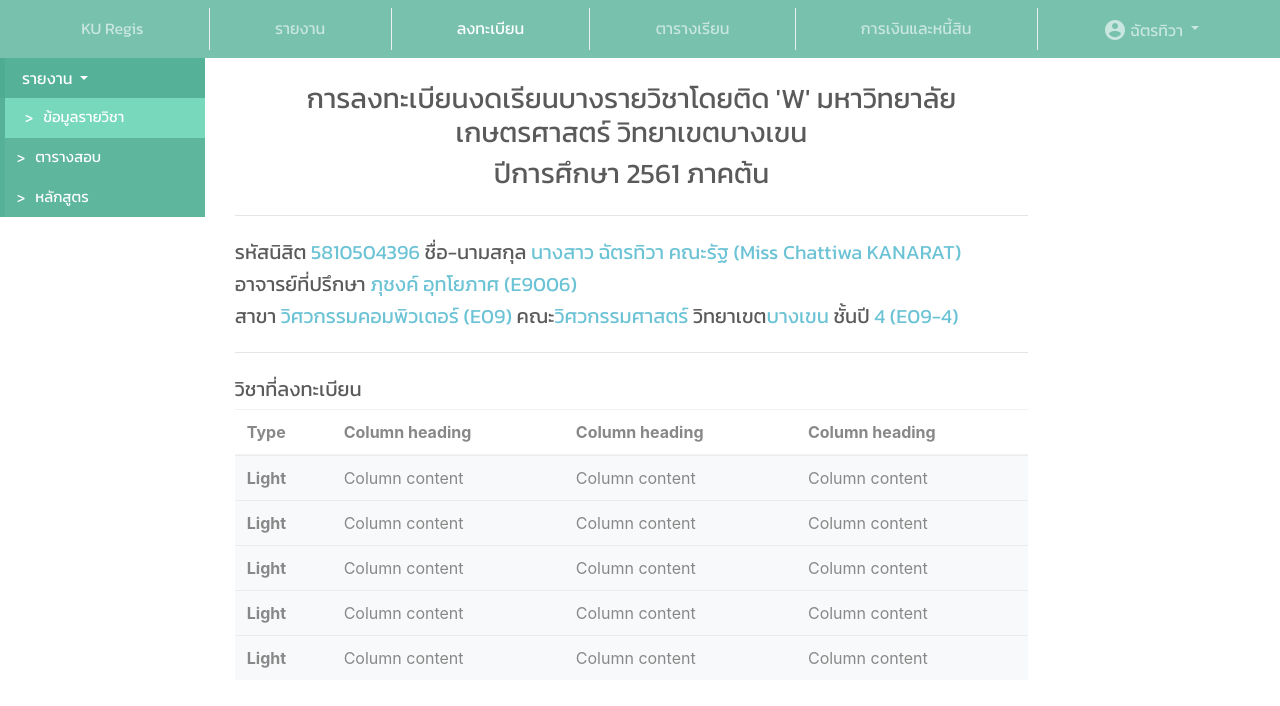
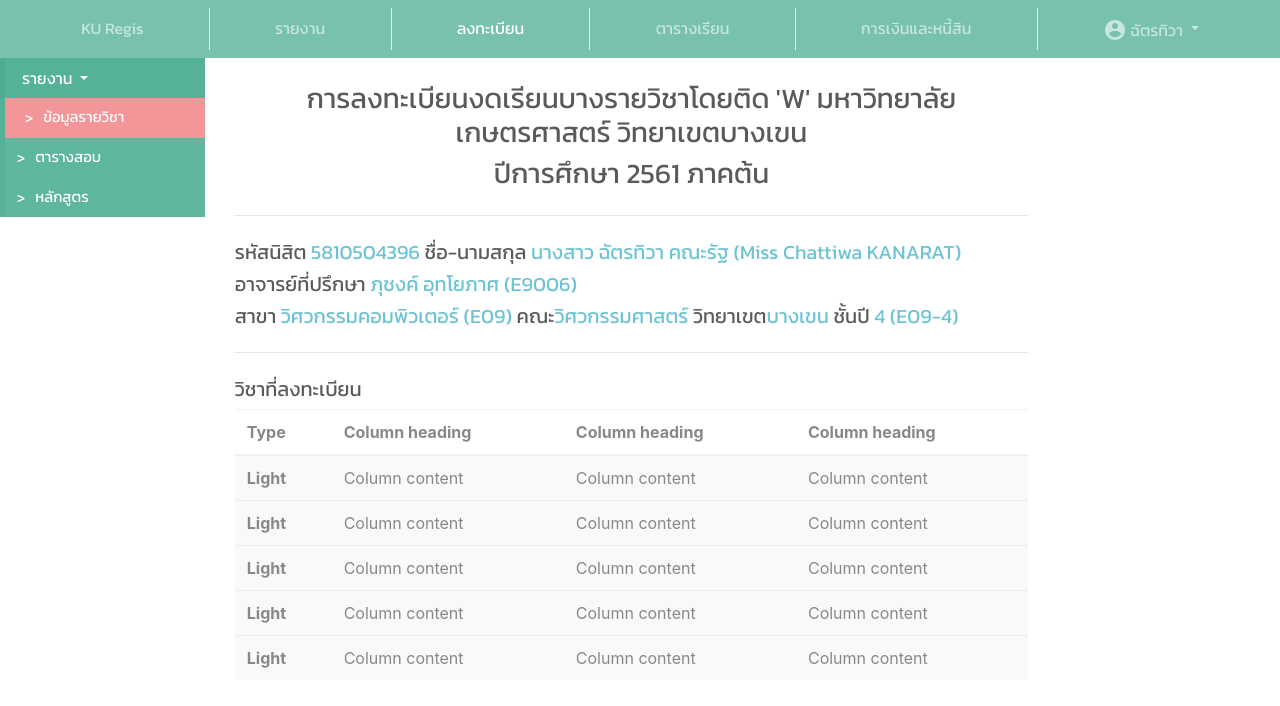
Before and after one commit to mameaw14/hci-regis, a plain HTML site: page regis.html in a window 1280 px wide. In both pictures the pointer is over the link "ข้อมูลรายวิชา". Drawn offline with nearby package versions, Linux system fonts and the light colour scheme.

Commit message:
Hover to secondary color

```diff
--- a/sidebar.css
+++ b/sidebar.css
@@ -42,7 +42,7 @@
     height: 100%;
 }
 .sidebar ul li .sub-menu li a:hover{
-    background-color:#77d8bb;
+    background-color:#F3969A;
     padding-left:20px; transition: all 0.5s  ease-in-out}
 .sub-menu{ border-left:5px solid #dedede; font-size: small}
 .sub-menu-lg {
```
